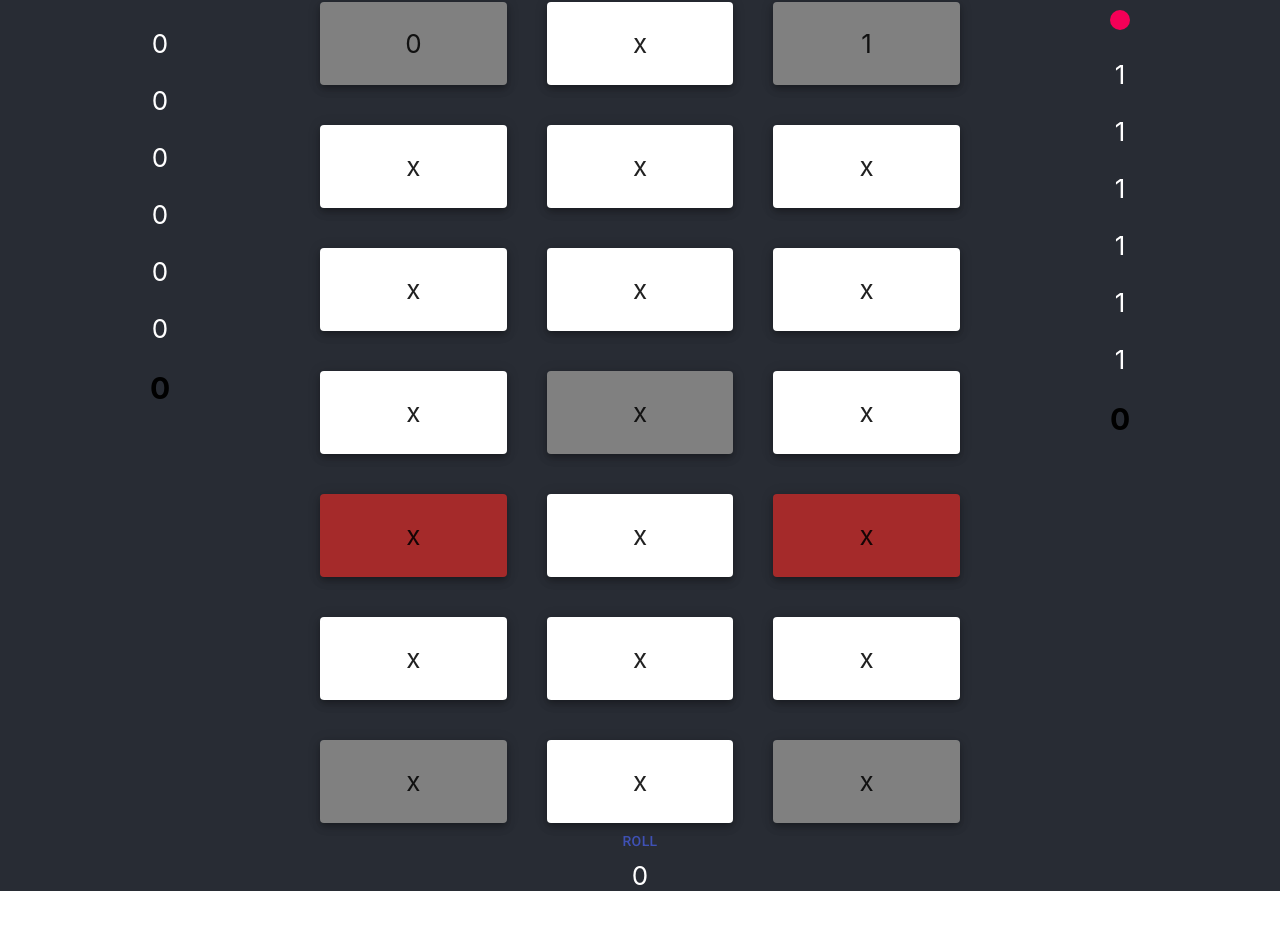
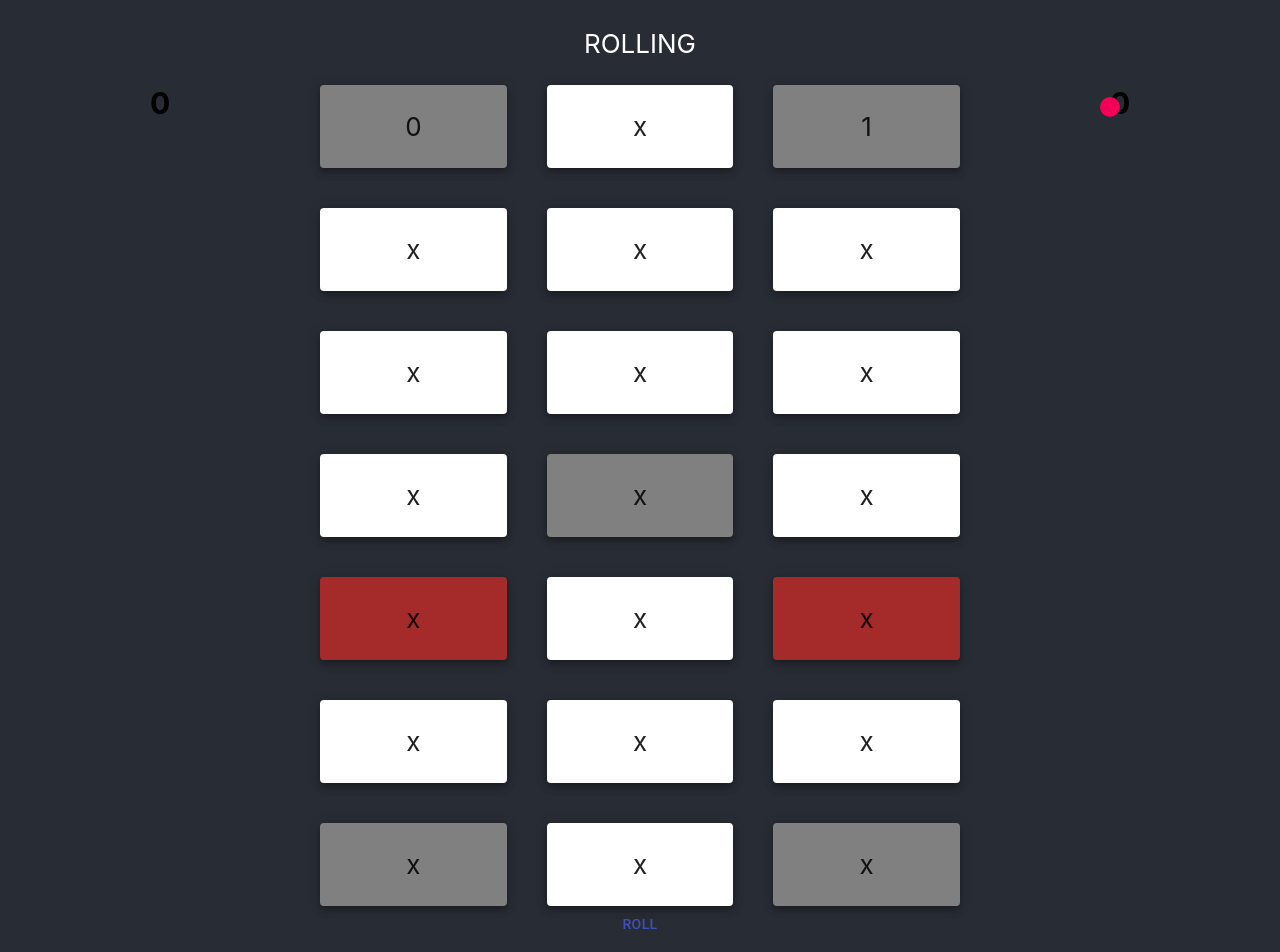
Before and after one commit to alex-808/ur.io, a React (Create React App) app in the folder client/: page / in a window 1280 px wide. Shown: the part 318-1270 px from the top of the page. Before the commit the page ends 1209 px from the top, so only its background shows below. Built offline with nearby package versions, Linux system fonts and the light colour scheme.

Commit message:
Add game over

```diff
--- a/client/src/App.tsx
+++ b/client/src/App.tsx
@@ -43,6 +43,13 @@ function App() {
     if (newPos === null) return
     if (newPos === constants.GOAL_TILE) {
       game.current.activePlayer.scoreGoal()
+      if (game.current.activePlayer.tokens.length === 0) {
+        game.current.phase = 'gameOver'
+        console.log('gameOver')
+        game.current.updateBoard()
+        setGameState({ ...game.current })
+        return
+      }
     }
     if (!constants.ROSETTE_TILES.includes(newPos)) {
       game.current.changeTurn()
@@ -58,10 +65,15 @@ function App() {
     game.current.rollDice()
     setGameState({ ...game.current })
   }
+
+  const resetGame = () => {
+    console.log('new game')
+  }
   return (
     <div className="App">
       <header className="App-header">
         <img src={logo} className="App-logo" alt="logo" />
+        <p>{game.current.phase.toUpperCase()}</p>
         <Grid container>
           <Grid item xs={3}>
             <PlayerStart
@@ -87,6 +99,9 @@ function App() {
         <Button color="primary" onClick={rollDice}>
           Roll
         </Button>
+        <Button color="secondary" onClick={resetGame}>
+          New Game
+        </Button>
         <div>{gameState.rollVal}</div>
       </header>
     </div>
--- a/client/src/game.ts
+++ b/client/src/game.ts
@@ -144,8 +144,8 @@ class Game {
     const val1 = Math.floor(Math.random() * 3)
     const val2 = Math.floor(Math.random() * 3)
 
-    //this.rollVal = val1 + val2
-    this.rollVal = 4
+    this.rollVal = val1 + val2
+    //this.rollVal = 4
     if (this.rollVal !== 0 && !this.AreNoMoves()) {
       this.phase = 'movement'
     } else {
@@ -249,15 +249,7 @@ const player1Path = new Map([
 ])
 class Player implements PlayerI {
   constructor(public id: PlayerID) {}
-  tokens = [
-    3,
-    constants.PLAYER_START,
-    constants.PLAYER_START,
-    constants.PLAYER_START,
-    constants.PLAYER_START,
-    constants.PLAYER_START,
-    constants.PLAYER_START,
-  ]
+  tokens = [3]
   score: number = 0
   scoreGoal() {
     this.tokens = this.tokens.filter(
```
